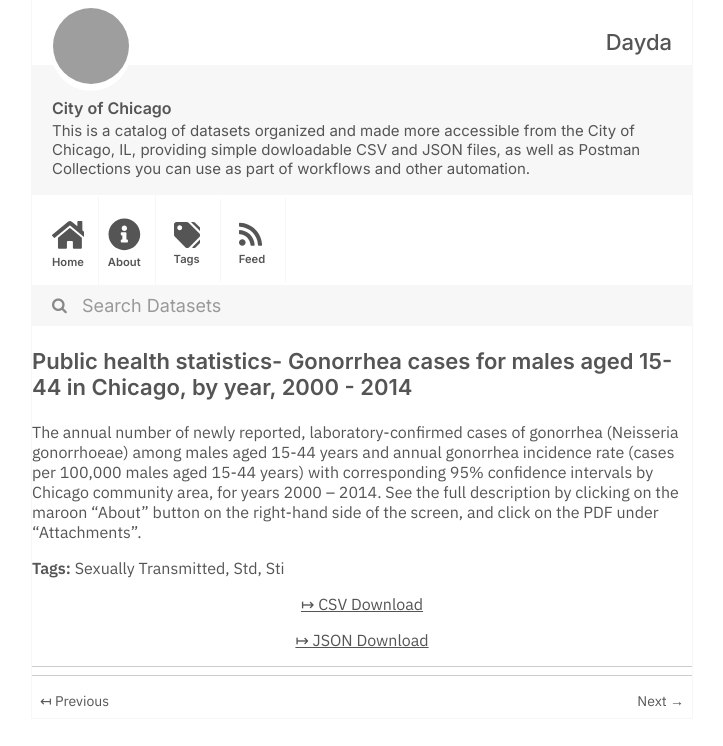
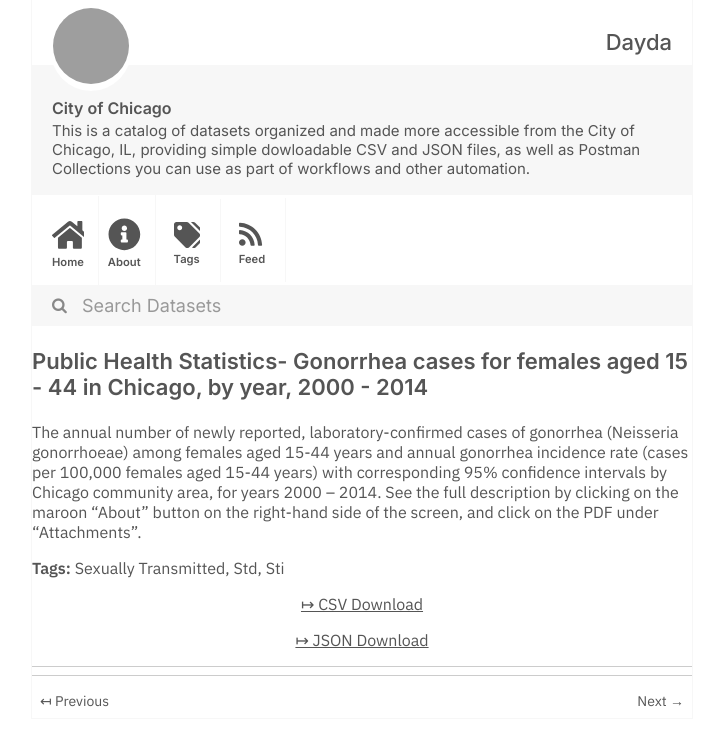
Before and after one commit to dayda-entities/city-of-chicago, a Jekyll site: the page built from _posts/2020-11-10-public-health-statistics-gonor.md, in a window 1280 px wide, cut to the strip 0-746 px from the top of the page. Shown: the whole strip, without its empty margins (278-1001 px from the left). Built offline with Jekyll 4.4.1, drawn with Linux system fonts in a browser that asks for light colours; grey boxes are pictures that could not be loaded.

```diff
--- a/_posts/2020-11-10-public-health-statistics-gonor.md
+++ b/_posts/2020-11-10-public-health-statistics-gonor.md
@@ -1,9 +1,9 @@
 ---
 title: >-
-  Public health statistics- Gonorrhea cases for males aged 15-44 in Chicago, by
-  year, 2000 - 2014
-created: '2020-11-10T16:55:08.286461'
-modified: '2020-11-10T16:55:08.286472'
+  Public Health Statistics- Gonorrhea cases for females aged 15 - 44 in Chicago,
+  by year, 2000 -  2014
+created: '2020-11-10T16:54:45.168906'
+modified: '2020-11-10T16:54:45.168917'
 state: active
 type: dataset
 tags:
@@ -13,10 +13,10 @@ tags:
 groups:
   - Local Government
 csv_url: >-
-  https://data.cityofchicago.org/api/views/m5qn-gmjx/rows.csv?accessType=DOWNLOAD
+  https://data.cityofchicago.org/api/views/cgjw-mn43/rows.csv?accessType=DOWNLOAD
 json_url: >-
-  https://data.cityofchicago.org/api/views/m5qn-gmjx/rows.json?accessType=DOWNLOAD
+  https://data.cityofchicago.org/api/views/cgjw-mn43/rows.json?accessType=DOWNLOAD
 layout: post
 
 ---
-The annual number of newly reported, laboratory-confirmed cases of gonorrhea (Neisseria gonorrhoeae) among males aged 15-44 years and annual gonorrhea incidence rate (cases per 100,000 males aged 15-44 years) with corresponding 95% confidence intervals by Chicago community area, for years 2000 – 2014.  See the full description by clicking on the maroon "About" button on the right-hand side of the screen, and click on the PDF under "Attachments".
+The annual number of newly reported, laboratory-confirmed cases of gonorrhea (Neisseria gonorrhoeae) among females aged 15-44 years and annual gonorrhea incidence rate (cases per 100,000 females aged 15-44 years) with corresponding 95% confidence intervals by Chicago community area, for years 2000 – 2014.  See the full description by clicking on the maroon "About" button on the right-hand side of the screen, and click on the PDF under "Attachments".
```
